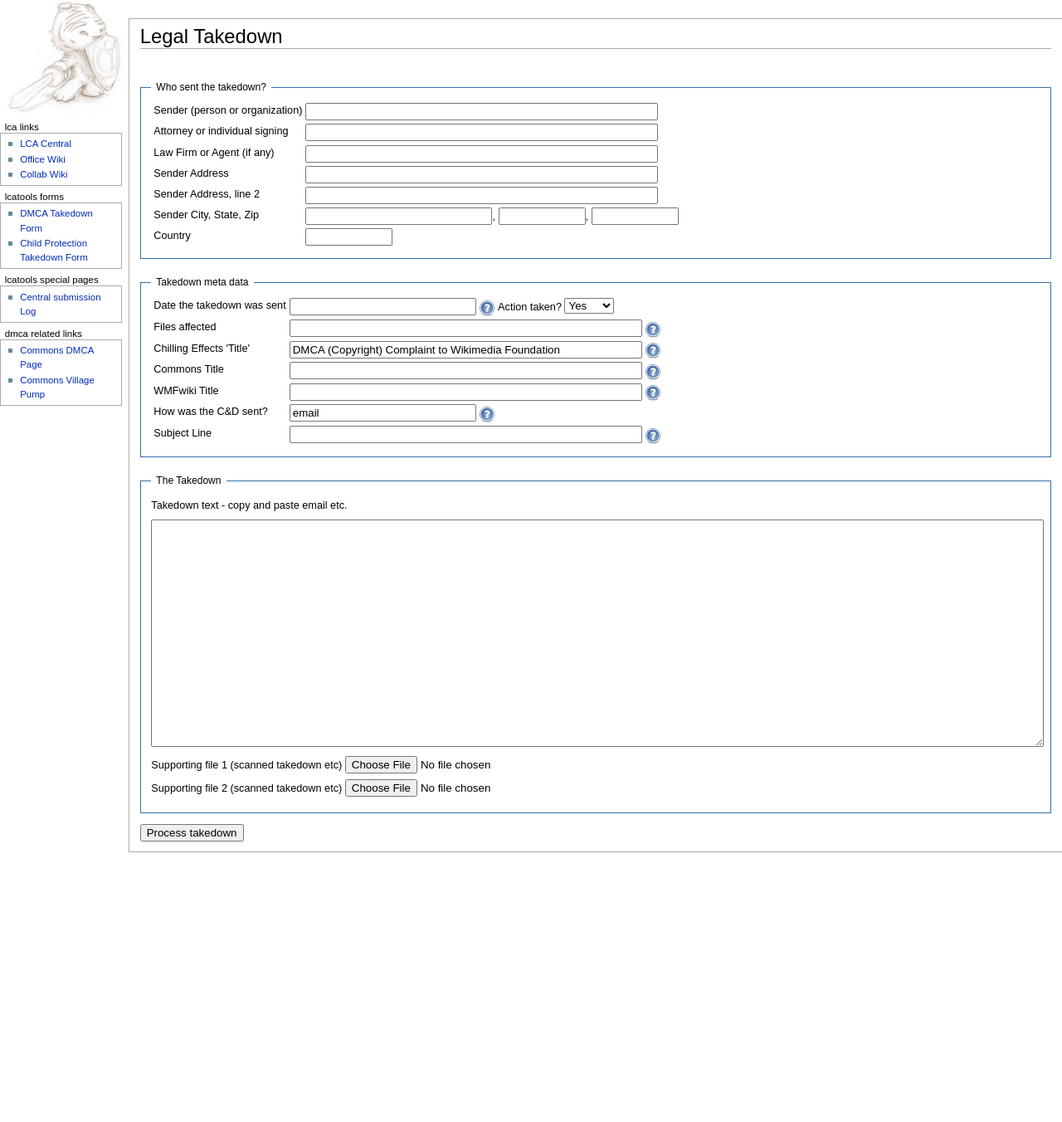
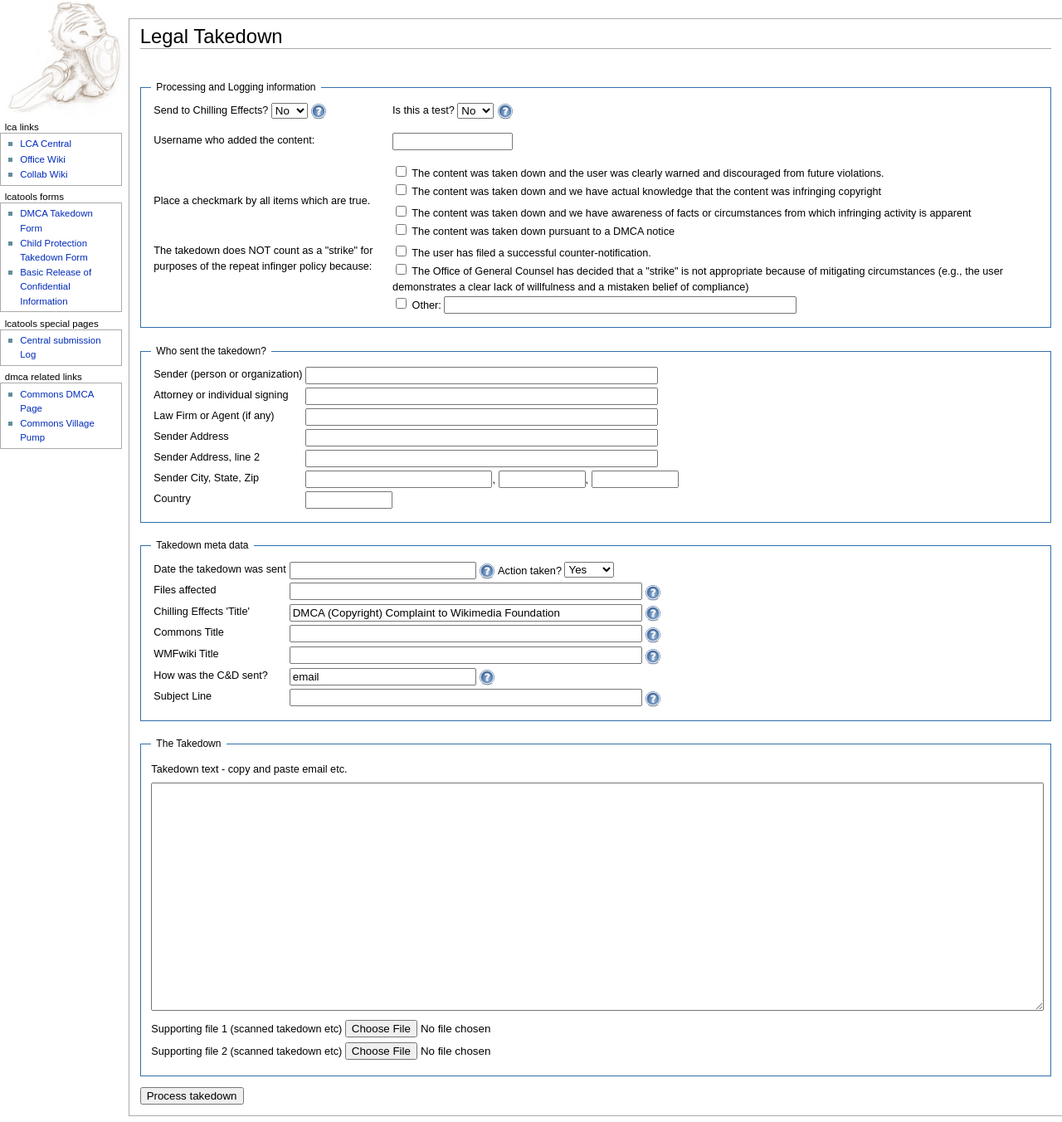
Before and after one commit to wikimedia/takedown-tools, a PHP site: page /legalTakedown.php in a window 1280 px wide. Shown: the part 14-1366 px from the top of the page at 83% size. Before the commit the page ends 1041 px from the top, so only its background shows below. Run offline with PHP 8.4, Linux system fonts and the light colour scheme; data that the repository does not hold is empty.

Commit message:
add collection section for logging data, add basic release form to sidebar

```diff
--- a/legalTakedown.php
+++ b/legalTakedown.php
@@ -72,6 +72,70 @@
 				<h1> Legal Takedown </h1>
 				<br />
 				<form method='post' action='legalTakedownProcessor.php' id='takedown-form1' enctype='multipart/form-data'>
+					<fieldset>
+						<legend> Processing and Logging information </legend>
+						<table border='0' id='mw-movepage-table'>
+							<tr class='spaceOut'>
+								<td>
+									<label for='ce-send'> Send to Chilling Effects?</label>
+									<select name='ce-send' id='ce-send'>
+										<option>No</option>
+										<option>Yes</option>
+									</select> <img class='showTooltip' src='images/20px-Help.png' title='Select Yes to send this report to Chilling Effects, No to internally process only and not send.'/>
+								</td>
+								<td>
+									<label for='is-test'> Is this a test? </label>
+									<select name='is-test' id='is-test'>
+										<option>No</option>
+										<option>Yes</option>
+									</select> <img class='showTooltip' src='images/20px-Help.png' title='Select Yes if this is a test of the processing system. Remember to select No for sendign to Chilling Effects '/>
+								</td>
+							</tr>
+							<!-- <tr class='spaceOut'>
+								<td>
+									<label for='is-dmca'> Is this a DMCA Takedown?</label>
+									<select name='is-dmca' id='is-dmca'>
+										<option>Yes</option>
+										<option>No</option>
+									</select> <img class='showTooltip' src='images/20px-Help.png' title='Select no if this is a non DMCA based takedown'/>
+								</td>
+							</tr> -->
+							<tr class='spaceOut'>
+								<td>
+									<label for='involved-user'> Username who added the content: </label>
+								</td>
+								<td>
+									<input id='involved-user' name='involved-user' value='' type='text' size='15' />
+								</td>
+							</tr>
+							<tr>
+								<td rowspan='2' style='vertical-align:middle'>
+									<label for='logging-metadata'> Place a checkmark by all items which are true. </label>
+								</td>
+								<td>
+									<input type='checkbox' name='logging-metadata' value='user-warned' /> The content was taken down and the user was clearly warned and discouraged from future violations.  <br />
+									<input type='checkbox' name='logging-metadata' value='actual-knowledge' /> The content was taken down and we have actual knowledge that the content was infringing copyright  <br />
+								</td>
+							</tr>
+							<tr>
+								<td>
+									<input type='checkbox' name='logging-metadata' value='awareness-apparent' /> The content was taken down and we have awareness of facts or circumstances from which infringing activity is apparent <br />
+									<input type='checkbox' name='logging-metadata' value='is-dmca' /> The content was taken down pursuant to a DMCA notice <br />
+								</td>
+							</tr>
+							<tr>
+								<td>
+									<label for='strike-note'> The takedown does NOT count as a "strike" for purposes of the repeat infinger policy because: </label>
+								</td>
+								<td>
+									<input type='checkbox' name='strike-note' value='counter-notice' /> The user has filed a successful counter-notification.  <br />
+									<input type='checkbox' name='strike-note' value='lawyers-nostrike' /> The Office of General Counsel has decided that a "strike" is not appropriate because of mitigating circumstances (e.g., the user demonstrates a clear lack of willfulness and a mistaken belief of compliance)  <br />
+									<input type='checkbox' name='strike-note' value='other' /> Other: <input type='text' id='strike-note-other' name='strike-note-other' size='50' />
+								</td>
+							</tr>
+						</table>
+
+					</fieldset>
 					<fieldset>
 						<legend>Who sent the takedown?</legend>
 						<table border='0' id='mw-movepage-table'>
@@ -248,6 +312,9 @@
 							<li id='ncmec-form'>
 								<a href="NCMECreporting.php"> Child Protection Takedown Form </a>
 							</li>
+							<li id='basic-release'>
+								<a href="basicRelease.php"> Basic Release of Confidential Information </a>
+							</li>
 						</ul>
 					</div>
 				</div>
```
